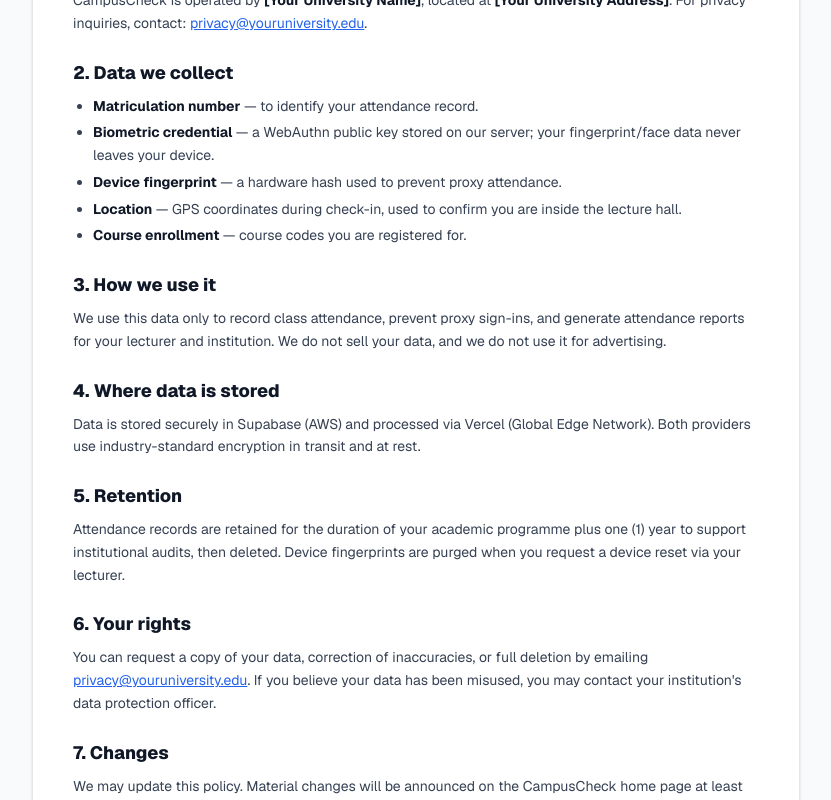
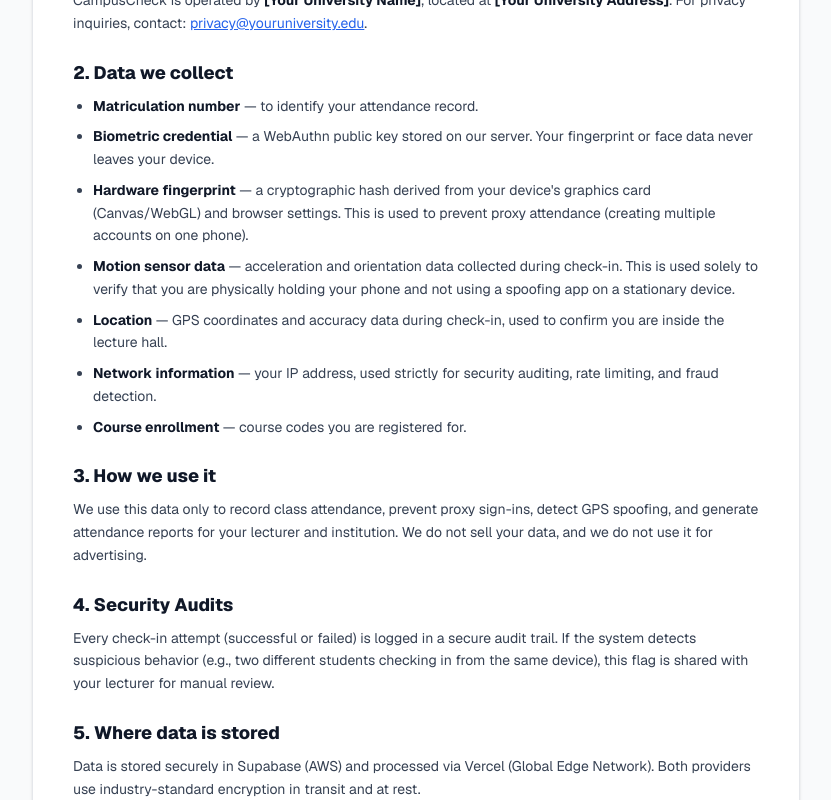
Before and after one commit to Adaife247/clean-attendance, a Next.js app: page /privacy in a window 1280 px wide. Shown: the part 260-1060 px from the top of the page, without its empty margins (224-1055 px from the left). Built offline with nearby package versions, Linux system fonts and the light colour scheme.

Commit message:
docs: update privacy policy and terms to reflect new security and anti-proxy measures

```diff
--- a/app/privacy/page.tsx
+++ b/app/privacy/page.tsx
@@ -45,11 +45,13 @@ export default function PrivacyPage() {
 
           <section>
             <h2 className="text-lg font-extrabold text-gray-900 dark:text-white mb-2">2. Data we collect</h2>
-            <ul className="list-disc pl-5 space-y-1">
+            <ul className="list-disc pl-5 space-y-2">
               <li><strong className="text-gray-900 dark:text-white">Matriculation number</strong> — to identify your attendance record.</li>
-              <li><strong className="text-gray-900 dark:text-white">Biometric credential</strong> — a WebAuthn public key stored on our server; your fingerprint/face data never leaves your device.</li>
-              <li><strong className="text-gray-900 dark:text-white">Device fingerprint</strong> — a hardware hash used to prevent proxy attendance.</li>
-              <li><strong className="text-gray-900 dark:text-white">Location</strong> — GPS coordinates during check-in, used to confirm you are inside the lecture hall.</li>
+              <li><strong className="text-gray-900 dark:text-white">Biometric credential</strong> — a WebAuthn public key stored on our server. Your fingerprint or face data never leaves your device.</li>
+              <li><strong className="text-gray-900 dark:text-white">Hardware fingerprint</strong> — a cryptographic hash derived from your device&apos;s graphics card (Canvas/WebGL) and browser settings. This is used to prevent proxy attendance (creating multiple accounts on one phone).</li>
+              <li><strong className="text-gray-900 dark:text-white">Motion sensor data</strong> — acceleration and orientation data collected during check-in. This is used solely to verify that you are physically holding your phone and not using a spoofing app on a stationary device.</li>
+              <li><strong className="text-gray-900 dark:text-white">Location</strong> — GPS coordinates and accuracy data during check-in, used to confirm you are inside the lecture hall.</li>
+              <li><strong className="text-gray-900 dark:text-white">Network information</strong> — your IP address, used strictly for security auditing, rate limiting, and fraud detection.</li>
               <li><strong className="text-gray-900 dark:text-white">Course enrollment</strong> — course codes you are registered for.</li>
             </ul>
           </section>
@@ -57,49 +59,46 @@ export default function PrivacyPage() {
           <section>
             <h2 className="text-lg font-extrabold text-gray-900 dark:text-white mb-2">3. How we use it</h2>
             <p>
-              We use this data only to record class attendance, prevent proxy
-              sign-ins, and generate attendance reports for your lecturer and
-              institution. We do not sell your data, and we do not use it for
-              advertising.
+              We use this data only to record class attendance, prevent proxy sign-ins, detect GPS spoofing, and generate attendance reports for your lecturer and institution. We do not sell your data, and we do not use it for advertising.
             </p>
           </section>
 
           <section>
-            <h2 className="text-lg font-extrabold text-gray-900 dark:text-white mb-2">4. Where data is stored</h2>
+            <h2 className="text-lg font-extrabold text-gray-900 dark:text-white mb-2">4. Security Audits</h2>
             <p>
-              Data is stored securely in Supabase (AWS) and processed via Vercel
-              (Global Edge Network). Both providers use industry-standard encryption in transit and at rest.
+              Every check-in attempt (successful or failed) is logged in a secure audit trail. If the system detects suspicious behavior (e.g., two different students checking in from the same device), this flag is shared with your lecturer for manual review.
             </p>
           </section>
 
           <section>
-            <h2 className="text-lg font-extrabold text-gray-900 dark:text-white mb-2">5. Retention</h2>
+            <h2 className="text-lg font-extrabold text-gray-900 dark:text-white mb-2">5. Where data is stored</h2>
             <p>
-              Attendance records are retained for the duration of your academic
-              programme plus one (1) year to support institutional audits, then
-              deleted. Device fingerprints are purged when you request a device
-              reset via your lecturer.
+              Data is stored securely in Supabase (AWS) and processed via Vercel (Global Edge Network). Both providers use industry-standard encryption in transit and at rest.
             </p>
           </section>
 
           <section>
-            <h2 className="text-lg font-extrabold text-gray-900 dark:text-white mb-2">6. Your rights</h2>
+            <h2 className="text-lg font-extrabold text-gray-900 dark:text-white mb-2">6. Retention</h2>
             <p>
-              You can request a copy of your data, correction of inaccuracies,
-              or full deletion by emailing{' '}
-              <a href="mailto:privacy@youruniversity.edu" className="text-[#2563EB] dark:text-blue-400 underline">
-                privacy@youruniversity.edu
-              </a>
-              . If you believe your data has been misused, you may contact your
-              institution&apos;s data protection officer.
+              Attendance records and security audit logs are retained for the duration of your academic programme plus one (1) year to support institutional audits, then deleted. Hardware fingerprints are permanently purged when you request a device reset via your lecturer.
             </p>
           </section>
 
           <section>
-            <h2 className="text-lg font-extrabold text-gray-900 dark:text-white mb-2">7. Changes</h2>
+            <h2 className="text-lg font-extrabold text-gray-900 dark:text-white mb-2">7. Your rights</h2>
             <p>
-              We may update this policy. Material changes will be announced on
-              the CampusCheck home page at least 14 days before taking effect.
+              You can request a copy of your data, correction of inaccuracies, or full deletion by emailing{' '}
+              <a href="mailto:privacy@youruniversity.edu" className="text-[#2563EB] dark:text-blue-400 underline">
+                privacy@youruniversity.edu
+              </a>
+              . If you believe your data has been misused, you may contact your institution&apos;s data protection officer.
+            </p>
+          </section>
+
+          <section>
+            <h2 className="text-lg font-extrabold text-gray-900 dark:text-white mb-2">8. Changes</h2>
+            <p>
+              We may update this policy. Material changes will be announced on the CampusCheck home page at least 14 days before taking effect.
             </p>
           </section>
         </div>
--- a/app/terms/page.tsx
+++ b/app/terms/page.tsx
@@ -35,8 +35,7 @@ export default function TermsPage() {
           <section>
             <h2 className="text-lg font-extrabold text-gray-900 dark:text-white mb-2">1. Acceptance</h2>
             <p>
-              By using CampusCheck you agree to these terms. If you do not
-              agree, do not use the service.
+              By using CampusCheck you agree to these terms. If you do not agree, do not use the service.
             </p>
           </section>
 
@@ -44,54 +43,55 @@ export default function TermsPage() {
             <h2 className="text-lg font-extrabold text-gray-900 dark:text-white mb-2">2. Eligibility</h2>
             <p>
               CampusCheck is available only to students and lecturers of
-              <strong className="text-gray-900 dark:text-white"> [Your University Name]</strong>. Accounts must be linked to a valid
-              matriculation number.
+              <strong className="text-gray-900 dark:text-white"> [Your University Name]</strong>. Accounts must be linked to a valid matriculation number.
             </p>
           </section>
 
           <section>
             <h2 className="text-lg font-extrabold text-gray-900 dark:text-white mb-2">3. Acceptable use</h2>
             <p>You agree <strong className="text-gray-900 dark:text-white">not</strong> to:</p>
-            <ul className="list-disc pl-5 space-y-1">
-              <li>Attempt to check in for another student.</li>
-              <li>Spoof GPS location or tamper with device fingerprints.</li>
-              <li>Reverse engineer, attack, or overload the service.</li>
-              <li>Share your check-in link with anyone outside your class.</li>
+            <ul className="list-disc pl-5 space-y-2 mt-2">
+              <li><strong>Engage in Proxy Attendance:</strong> Checking in on behalf of another student, or asking another student to check in for you.</li>
+              <li><strong>Share Your Device:</strong> Handing your unlocked phone to another student to bypass the biometric lock.</li>
+              <li><strong>Spoof Your Location or Sensors:</strong> Using mock GPS applications, rooted devices, or hardware injectors to fake your location, speed, or accelerometer data.</li>
+              <li><strong>Manipulate Hardware Fingerprints:</strong> Attempting to bypass device-binding rules by clearing caches, using incognito modes, or spoofing Canvas/WebGL signatures.</li>
+              <li><strong>Attack the Service:</strong> Reverse engineer, overload, or attempt to bypass the rate limiting and audit logging systems.</li>
             </ul>
-            <p className="mt-2">
-              Violation may lead to disqualification from attendance records
-              and disciplinary action by your institution.
+            <p className="mt-3">
+              Violation of these rules will result in the check-in being blocked or flagged. The system provides this forensic evidence directly to your lecturer, which may lead to disqualification from attendance records and disciplinary action by your institution.
             </p>
           </section>
 
           <section>
             <h2 className="text-lg font-extrabold text-gray-900 dark:text-white mb-2">4. Attendance accuracy</h2>
             <p>
-              While we work hard to prevent fraud, no system is perfect.
-              Attendance decisions are ultimately made by your lecturer and
-              institution. CampusCheck is a tool, not the final authority.
+              While we work hard to prevent fraud, no software system is perfect. CampusCheck uses advanced heuristics to flag suspicious activity (such as identical devices or motion sensor mismatches), but final attendance decisions are made by your lecturer. CampusCheck is an investigative tool, not the final authority.
             </p>
           </section>
 
           <section>
             <h2 className="text-lg font-extrabold text-gray-900 dark:text-white mb-2">5. Availability</h2>
             <p>
-              We aim for 99% uptime but do not guarantee it. Downtime may occur
-              for maintenance or reasons outside our control.
+              We aim for 99% uptime but do not guarantee it. Downtime may occur for maintenance or reasons outside our control. Offline check-ins are queued locally and synced when the connection is restored.
             </p>
           </section>
 
           <section>
-            <h2 className="text-lg font-extrabold text-gray-900 dark:text-white mb-2">6. Liability</h2>
+            <h2 className="text-lg font-extrabold text-gray-900 dark:text-white mb-2">6. Device Compatibility</h2>
             <p>
-              CampusCheck is provided &quot;as is&quot; without warranty. To
-              the maximum extent permitted by law, we are not liable for
-              indirect damages arising from use of the service.
+              CampusCheck requires a device with a modern browser, GPS capabilities, and hardware support for WebAuthn (FaceID, TouchID, or screen lock). It is your responsibility to ensure your device is charged and functional before attending a lecture.
             </p>
           </section>
 
           <section>
-            <h2 className="text-lg font-extrabold text-gray-900 dark:text-white mb-2">7. Contact</h2>
+            <h2 className="text-lg font-extrabold text-gray-900 dark:text-white mb-2">7. Liability</h2>
+            <p>
+              CampusCheck is provided &quot;as is&quot; without warranty. To the maximum extent permitted by law, we are not liable for indirect damages arising from use of the service.
+            </p>
+          </section>
+
+          <section>
+            <h2 className="text-lg font-extrabold text-gray-900 dark:text-white mb-2">8. Contact</h2>
             <p>
               Questions? Email{' '}
               <a href="mailto:support@youruniversity.edu" className="text-[#2563EB] dark:text-blue-400 underline">
```
